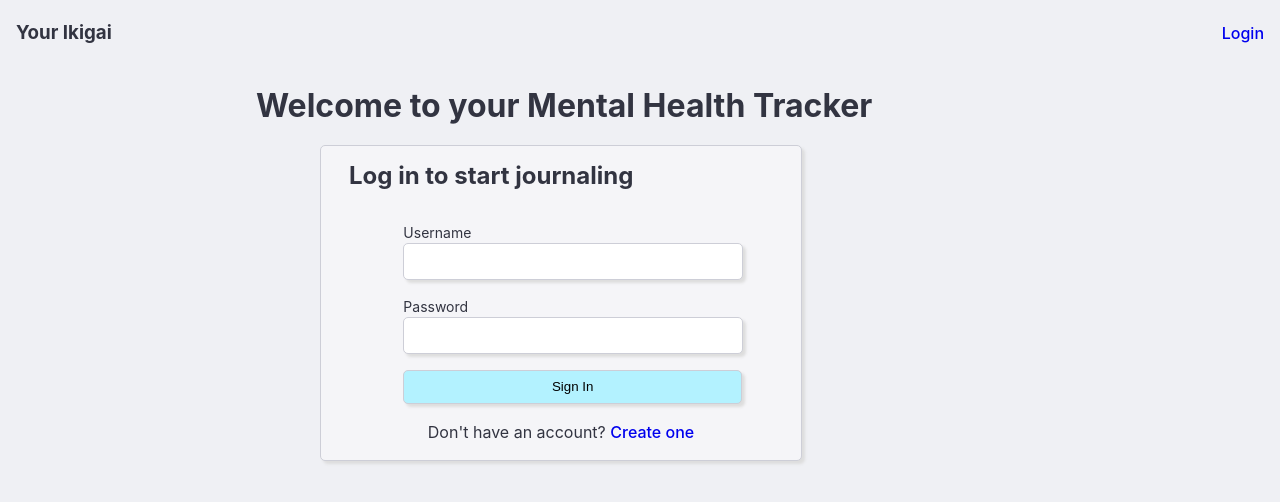
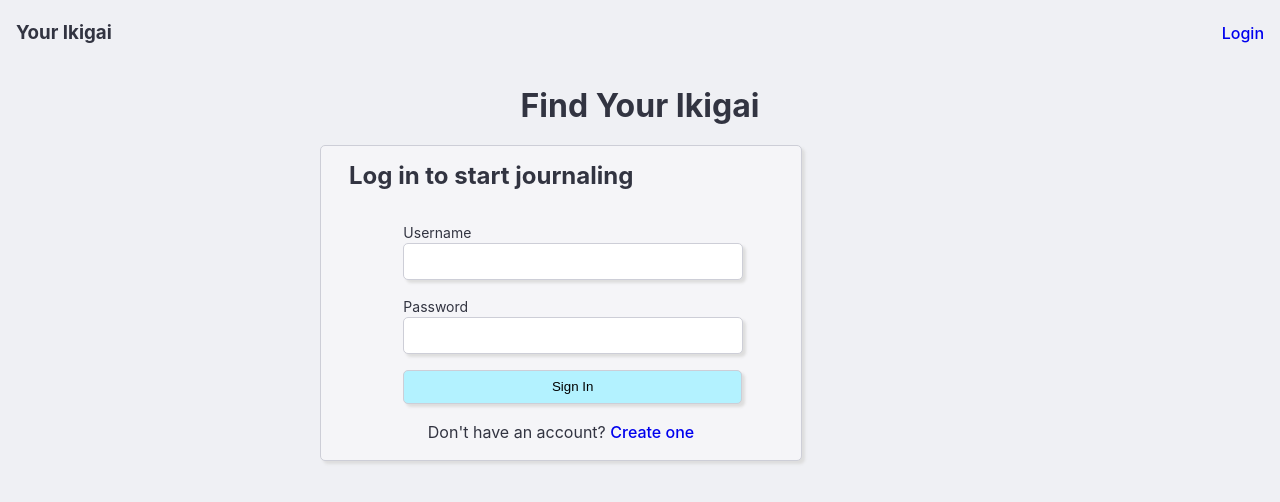
Before and after one commit to jase-d-ace/openai-ikigai-journaling, a React (Vite) app in the folder mental_health_frontend/: page /login in a window 1280 px wide. Shown: the top 502 px of the page. Built offline with nearby package versions, Linux system fonts and the light colour scheme.

Commit message:
change nav header when not logged in

```diff
--- a/mental_health_frontend/src/App.css
+++ b/mental_health_frontend/src/App.css
@@ -1,5 +1,7 @@
 header {
     text-align: left;
+    display: flex;
+    flex-direction: column;
 
     h2 {
         margin: 0.5em;
@@ -7,7 +9,7 @@ header {
 
     h1 {
         font-size: 32px;
-        margin-left: 8em;
+        align-self: center;
     }
 
 }
--- a/mental_health_frontend/src/components/Nav.jsx
+++ b/mental_health_frontend/src/components/Nav.jsx
@@ -14,7 +14,7 @@ export default function Nav() {
                 </nav>
             </div> :
             <header className="hero-image">
-                <h1>Welcome to your Mental Health Tracker</h1>
+                <h1>Find Your Ikigai</h1>
             </header>
     )
 }
```
